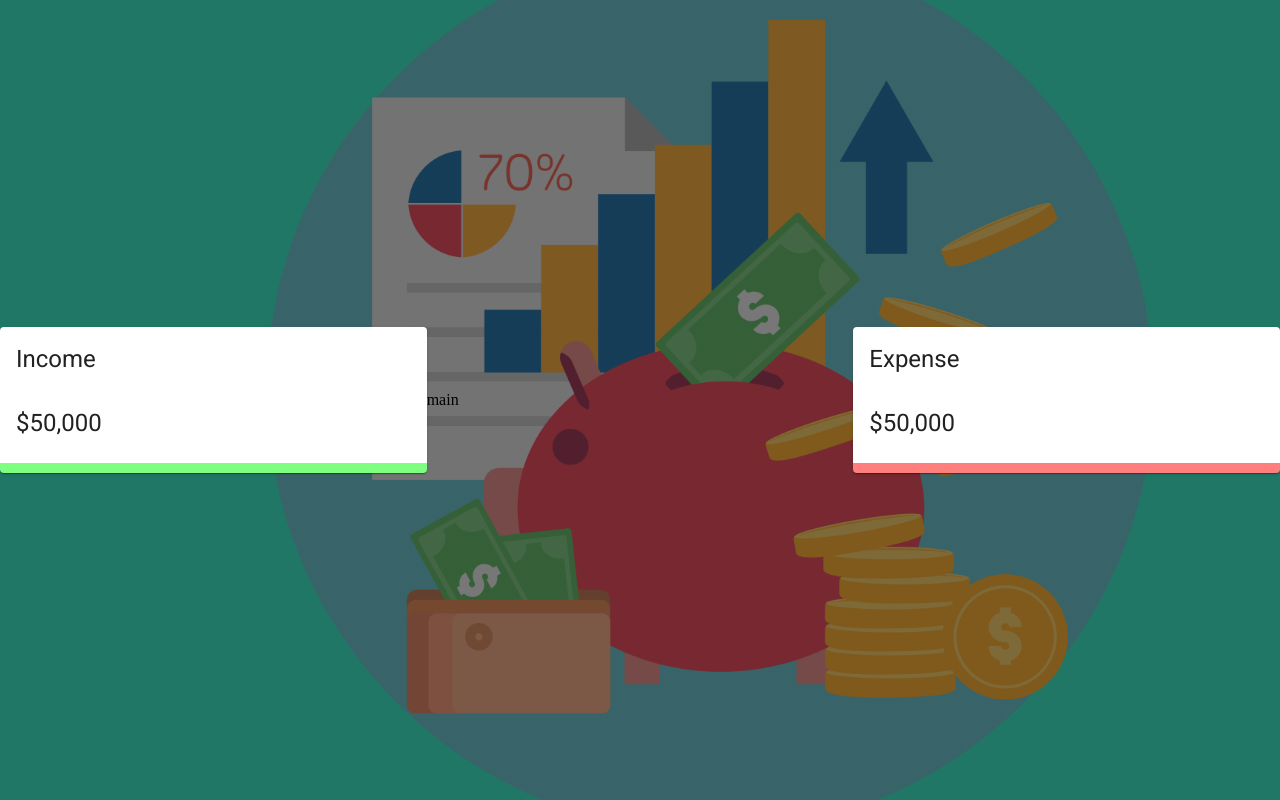
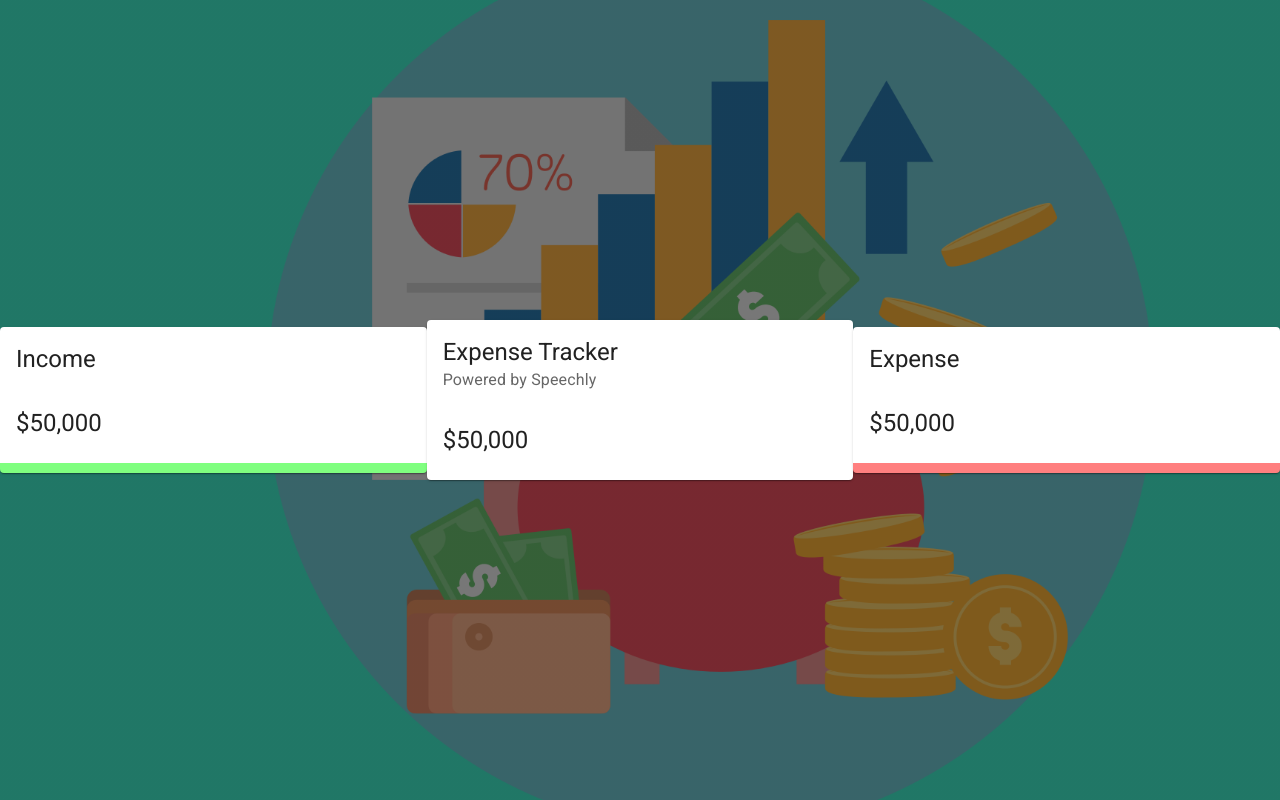
Before and after one commit to webceyhan/react-budget-tracker, a React (Create React App) app: page / in a window 1280 px wide. Built offline with nearby package versions, Linux system fonts and the light colour scheme.

Commit message:
- details comp moved its own folder - main comp impl.

```diff
--- a/src/App.jsx
+++ b/src/App.jsx
@@ -1,5 +1,6 @@
 import { Grid } from '@mui/material';
-import { Details } from './components/Details.jsx';
+import { Details } from './components/Details/Details.jsx';
+import { Main } from './components/Main/Main.jsx';
 
 export const App = () => {
     return (
@@ -16,7 +17,7 @@
                 </Grid>
 
                 <Grid item xs={12} sm={4}>
-                    main
+                    <Main />
                 </Grid>
 
                 <Grid item xs={12} sm={4}>
--- a/src/components/Details.jsx
+++ b/src/components/Details/Details.jsx
@@ -1,11 +1,11 @@
 import { Card, CardHeader, CardContent, Typography } from '@mui/material';
 // import { Doughnut } from 'react-chartjs-2';
 
-import * as styles from './styles';
+import * as classes from './styles';
 
 export const Details = ({ title }) => {
     return (
-        <Card sx={title === 'Income' ? styles.income : styles.expense}>
+        <Card sx={title === 'Income' ? classes.income : classes.expense}>
             <CardHeader title={title} />
             <CardContent>
                 <Typography variant="h5">$50,000</Typography>
--- /dev/null
+++ b/src/components/Main/Main.jsx
@@ -0,0 +1,14 @@
+import { Card, CardHeader, CardContent, Typography } from '@mui/material';
+
+import * as classes from './styles';
+
+export const Main = () => {
+    return (
+        <Card sx={classes.root}>
+            <CardHeader title="Expense Tracker" subheader="Powered by Speechly"/>
+            <CardContent>
+                <Typography variant="h5">$50,000</Typography>
+            </CardContent>
+        </Card>
+    );
+};
--- /dev/null
+++ b/src/components/Main/styles.js
@@ -0,0 +1,25 @@
+// import {Transitions} from '@mui/material/styles'
+
+export const root = {
+    media: {
+        height: 0,
+        paddingTop: '56.25%', // 16:9
+    },
+    expand: {
+        transform: 'rotate(0deg)',
+        marginLeft: 'auto',
+        // transition: (theme) =>
+        //     transitions.create('transform', {
+        //         duration: theme.transitions.duration.shortest,
+        //     }),
+    },
+    expandOpen: {
+        transform: 'rotate(180deg)',
+    },
+    cartContent: {
+        paddingTop: 0,
+    },
+    divider: {
+        margin: '20px 0',
+    },
+};
```
Also changed, not shown: src/components/Details/styles.js (renamed from src/components/styles.js).
